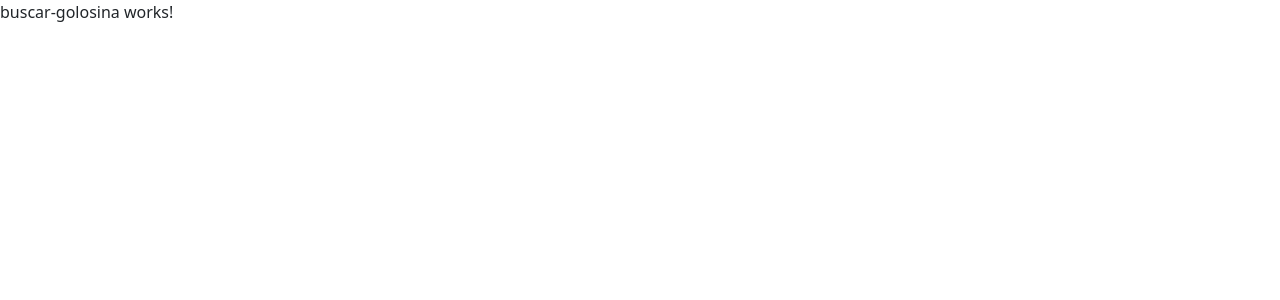
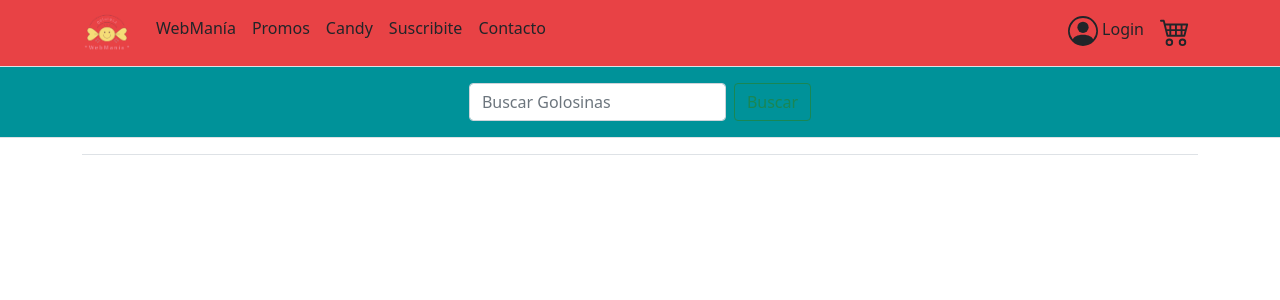
Before and after one commit to EricDanielCuevas/TPAngular-Node-, an Angular app: page /buscar-golosina in a window 1280 px wide. Shown: the top 300 px of the page. Built offline with nearby package versions, Linux system fonts and the light colour scheme.

Commit message:
se agrega busqueda de productos. por el momento solo se puede filtrar por marca. Se busca por la palabra exacta

```diff
--- a/src/app/buscar-golosina/buscar-golosina.component.html
+++ b/src/app/buscar-golosina/buscar-golosina.component.html
@@ -1 +1,27 @@
-<p>buscar-golosina works!</p>
+<app-navbar></app-navbar>
+
+<div class="container">
+    <table class="table">
+        <thead>
+            <tr>
+                <th></th>
+            </tr>
+        </thead>
+        <tbody>
+            <tr *ngFor="let producto of productos">
+                <td style="width:250px">
+                    <img src='{{producto.imagen}}' style="outline: none; width: 160px;" />
+                </td>
+                <td>
+                    <div style="color: #333; font-size:23px; font-weight: 300;line-height:1.3;">
+                        {{producto.marca}} | {{producto.titulo}}
+                    </div>
+                    <br>
+                    <div style="color: #333; font-size:25px; font-weight: 400;line-height:1.3;">
+                        ${{producto.precio}}
+                    </div>
+                </td>
+            </tr>
+        </tbody>
+    </table>
+</div>
--- a/src/app/buscar-golosina/buscar-golosina.component.ts
+++ b/src/app/buscar-golosina/buscar-golosina.component.ts
@@ -1,4 +1,5 @@
 import { Component, OnInit } from '@angular/core';
+import { ActivatedRoute } from '@angular/router';
 
 @Component({
   selector: 'app-buscar-golosina',
@@ -7,9 +8,39 @@ import { Component, OnInit } from '@angular/core';
 })
 export class BuscarGolosinaComponent implements OnInit {
 
-  constructor() { }
+  productos = [];
+
+  constructor(private route: ActivatedRoute) { }
 
   ngOnInit(): void {
+    this.route.params.subscribe(
+      params => {
+        let valorBusqueda = params["golosina"];
+        this.buscarProductos(valorBusqueda);
+      }
+    );
+  }
+
+  buscarProductos(valorBusqueda) {
+
+    //Aca deberiamos obtener los productos que tenemos en la base de datos
+    let productosEnLaBaseDeDatos = [
+      { nombre: 'Chocolate', marca: 'Arcor', titulo: 'chocolate blanco', precio: 233.2, imagen: './assets/arcor_miel_menta_bolsa.png' },
+
+      { nombre: 'Caramelos', marca: 'Arcor', titulo: 'menta cristal', precio: 233.2, imagen: './assets/arcor_menta_bolsa.png' },
+
+      { nombre: 'Chupetines', marca: 'Lipo', titulo: 'sabor a naranja', precio: 233.2, imagen: './assets/arcor_miel_menta_bolsa.png' },
+
+      { nombre: 'Chocolate', marca: 'Milka', titulo: ' chocolate negro', precio: 233.2, imagen: './assets/arcor_menta_bolsa.png' },
+
+      { nombre: 'Barritas', marca: 'Arcor', titulo: 'avena con chocolate', precio: 233.2, imagen: './assets/arcor_miel_menta_bolsa.png' }
+    ];
+    if (valorBusqueda != "") {
+      this.productos = productosEnLaBaseDeDatos.filter(producto => producto.marca == valorBusqueda);
+    }
+    else {
+      this.productos = productosEnLaBaseDeDatos;
+    }
   }
 
 }
--- a/src/app/componentes/navbar/navbar.component.html
+++ b/src/app/componentes/navbar/navbar.component.html
@@ -39,8 +39,8 @@
 <header class="py-3 mb-4 border-bottom text-center" style="margin-bottom: 0px !important;">
   <div class="d-flex justify-content-center ">
     <form class="d-flex align-items-center">
-      <input class="form-control me-2" type="search" placeholder="Buscar Golosinas" aria-label="Search">
-      <button (click)='onClick();' class="btn btn-outline-success" type="submit">Buscar</button>
+      <input class="form-control me-2" type="search" placeholder="Buscar Golosinas" aria-label="Search" id="txtGolosinas" >
+      <button (click)='buscarGolosinas();' class="btn btn-outline-success" type="submit">Buscar</button>
     </form>
   </div>
 </header>
--- a/src/app/componentes/navbar/navbar.component.ts
+++ b/src/app/componentes/navbar/navbar.component.ts
@@ -8,14 +8,14 @@ import { Router } from '@angular/router';
 })
 export class NavbarComponent implements OnInit {
 
-  constructor( protected router:Router) { }
+  constructor(protected router: Router) { }
 
   ngOnInit(): void {
   }
 
-  onClick(){
-    console.log('ejecutando redirect');
-    this.router.navigate(['/buscar-golosina'])
+  buscarGolosinas() {
+    let golosina = (<HTMLInputElement>document.getElementById("txtGolosinas")).value;
+    this.router.navigate(['/buscar-golosina', { golosina }]);
   }
 
 }
```
